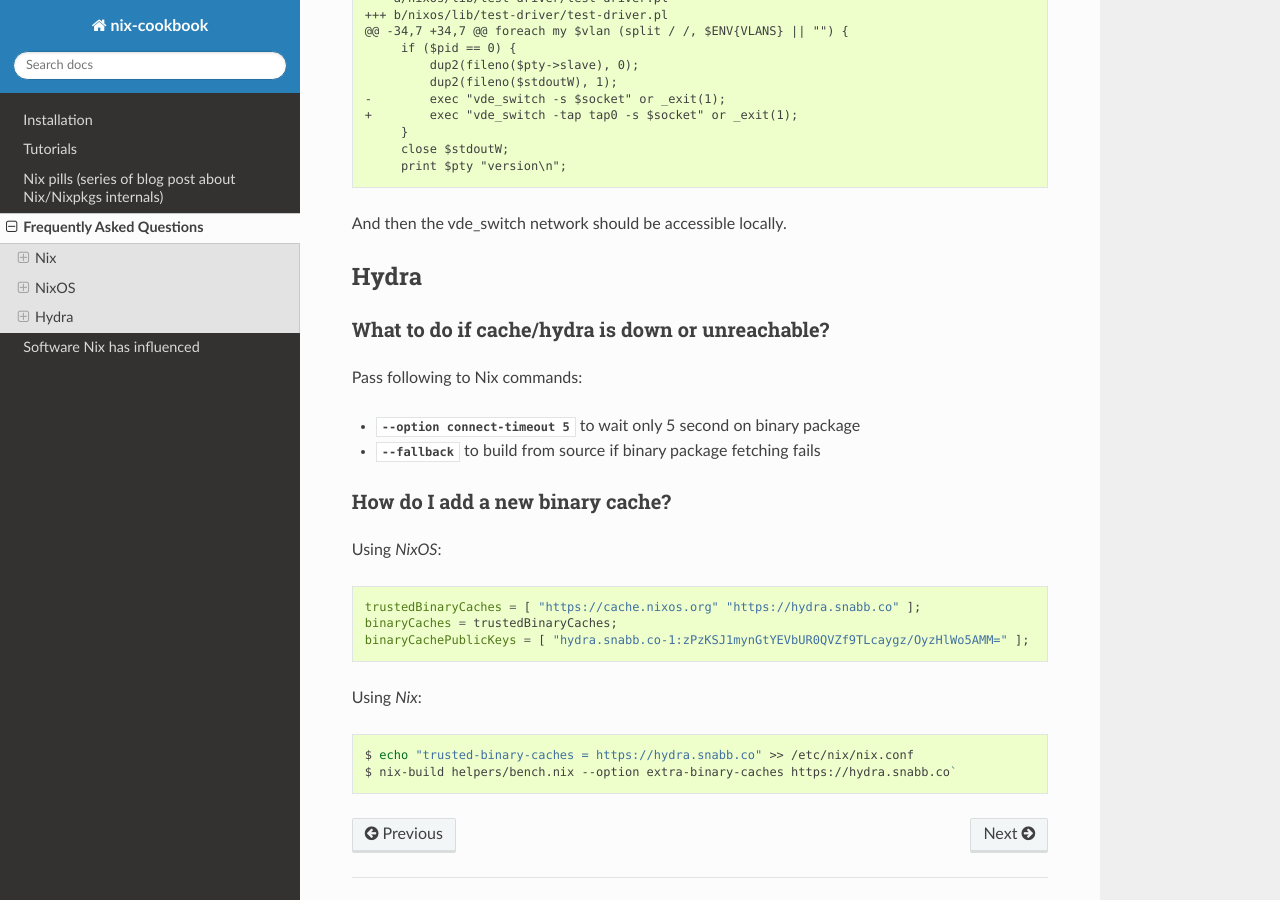
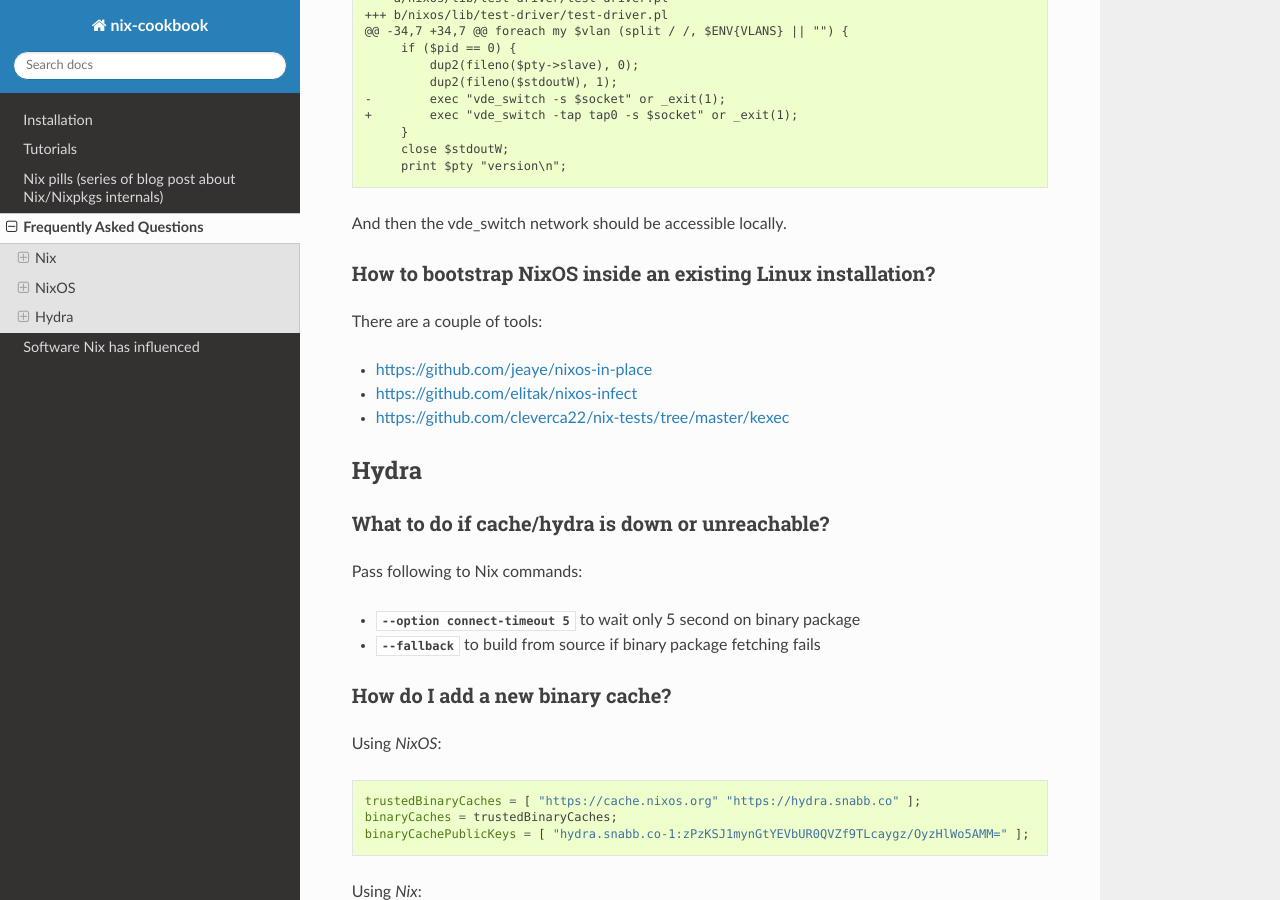
Before and after one commit to NixOS/nix.dev, a Sphinx documentation site: the page built from source/faq.rst, in a window 1280 px wide and 900 px high, scrolled down 3302 px. Built offline with Sphinx 7.4.7 and the Read the Docs theme 2.0.0, drawn with Linux system fonts in a browser that asks for light colours.

Commit message:
NixOS: How to bootstrap NixOS inside an existing Linux installation

```diff
--- a/source/faq.rst
+++ b/source/faq.rst
@@ -175,6 +175,16 @@
 
 And then the vde_switch network should be accessible locally.
 
+How to bootstrap NixOS inside an existing Linux installation?
+-------------------------------------------------------------
+
+There are a couple of tools:
+
+- https://github.com/jeaye/nixos-in-place
+- https://github.com/elitak/nixos-infect
+- https://github.com/cleverca22/nix-tests/tree/master/kexec
+
+
 Hydra
 *****
 
```
